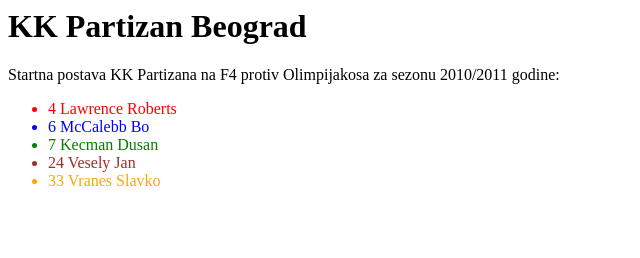
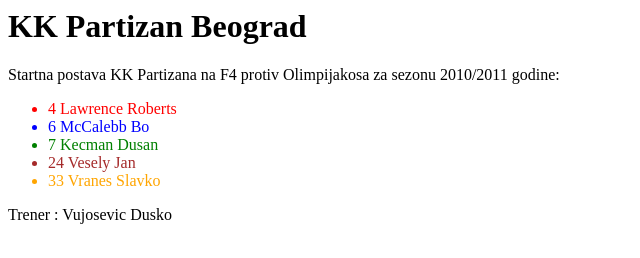
Before and after one commit to NenadDenic/KK-Partizan, a plain HTML site: page index.html in a window 1280 px wide. Shown: the whole page, without its empty margins (0-640 px from the left). Drawn offline with Linux system fonts and the light colour scheme.

Commit message:
Trener : Vujosevic Dusko Added

```diff
--- a/index.html
+++ b/index.html
@@ -7,3 +7,4 @@
 <li style="color:brown;"> 24  Vesely Jan </li>
 <li style="color:orange;"> 33  Vranes Slavko </li>
 </ul>
+<p> Trener : Vujosevic Dusko</p>
```
